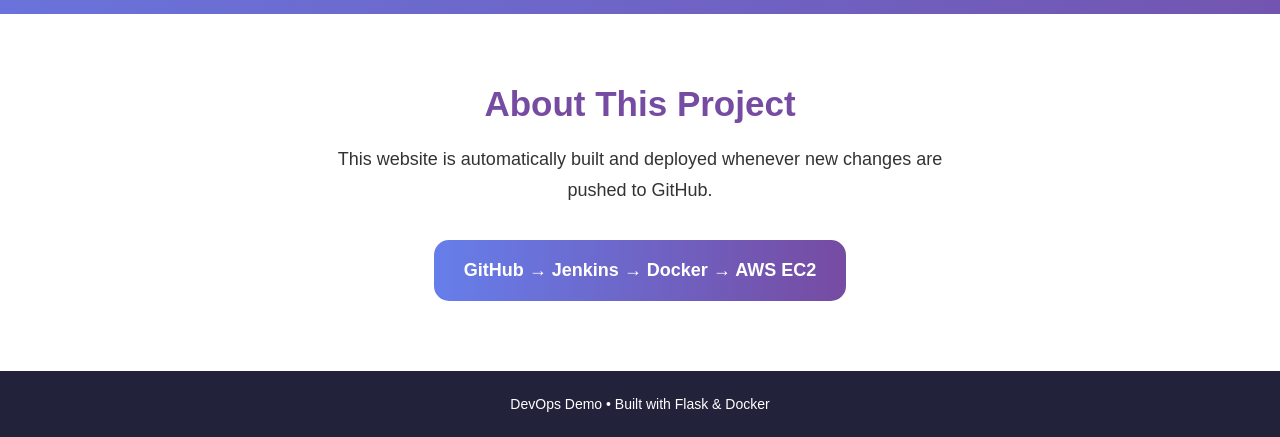
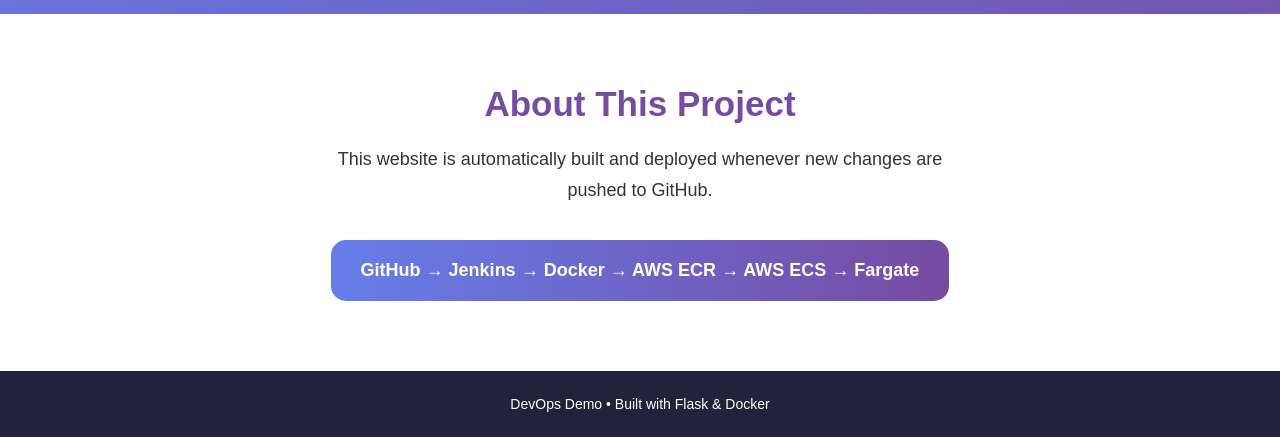
Before and after one commit to Suchethjain19/python-cicd-demo, a Flask app: page / in a window 1280 px wide. Shown: the part 449-886 px from the top of the page. Run offline with Flask 3, Linux system fonts and the light colour scheme.

Commit message:
Update deployment pipeline in index.html

```diff
--- a/templates/index.html
+++ b/templates/index.html
@@ -31,7 +31,7 @@
             </p>
 
             <div class="pipeline">
-                GitHub → Jenkins → Docker → AWS EC2
+                GitHub → Jenkins → Docker → AWS ECR → AWS ECS → Fargate
             </div>
         </section>
     </main>
```
